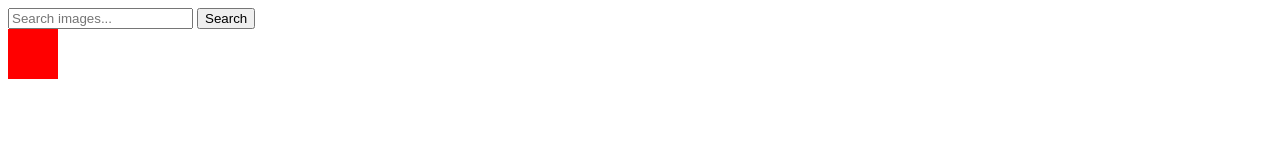
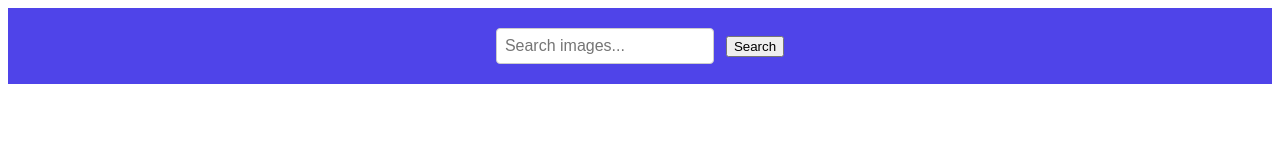
Before and after one commit to GermanSTr/search-photo-js, a website built with Parcel: page src/index.html in a window 1280 px wide. Built offline with nearby package versions, Linux system fonts and the light colour scheme; what simplelightbox would draw is missing.

Commit message:
task-01-06

```diff
--- a/src/common.css
+++ b/src/common.css
@@ -1,9 +1,34 @@
 .is-hidden {
   display: none;
 }
+.form {
+  display: flex;
+  justify-content: center;
+  align-items: center;
+  padding-bottom: 20px;
+  padding-top: 20px;
+  margin-bottom: 20px;
+  background-color: rgba(35, 21, 228, 0.798);
+}
+.search-form input[type='text'] {
+  padding: 8px;
+  border: 1px solid #ccc;
+  border-radius: 4px;
+  font-size: 16px;
+  width: 200px;
+  margin-right: 8px;
+}
 
-.target {
-  width: 50px;
-  height: 50px;
-  background-color: red;
+.search-form button[type='submit'] {
+  padding: 8px 12px;
+  border: 1px solid #007bff;
+  border-radius: 4px;
+  background-color: #007bff;
+  color: white;
+  font-size: 16px;
+  cursor: pointer;
 }
+
+.search-form button[type='submit']:hover {
+  background-color: #07305c;
+}
--- a/src/index.html
+++ b/src/index.html
@@ -7,6 +7,7 @@
     <link rel="stylesheet" href="./common.css" />
   </head>
   <body>
+    <div class="form">
       <form class="search-form js-search-form" id="search-form">
         <input
           type="text"
@@ -16,10 +17,10 @@
         />
         <button type="submit js-submit">Search</button>
       </form>
+    </div>
     <div class="gallery js-gallery"></div>
     <div class="target js-target"></div>
-    <div>
-      <p class="message js-message"></p>
+    <div class="message js-message">
       <button type="button" class="load-more js-load-more">Load more</button>
     </div>
 
--- a/src/js/template.js
+++ b/src/js/template.js
@@ -12,7 +12,7 @@ function imageTemplate({
   downloads,
 }) {
   return `<div class="photo-card">
-    <a class="gallery__link" href="${webformatURL}"><img src="${largeImageURL}" alt="${tags}" loading="lazy" /></a>
+    <a class="gallery__link" href="${largeImageURL}"><img src="${webformatURL}" alt="${tags}" loading="lazy" /></a>
     <div class="info">
       <p class="info-item">
         <b>Likes:${likes}</b>
```
Lines whose indentation alone changed are shown as unchanged.
